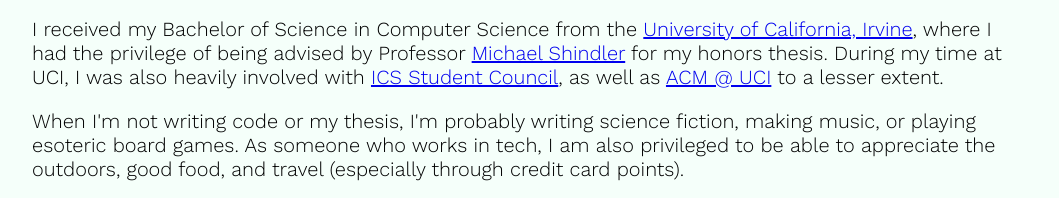
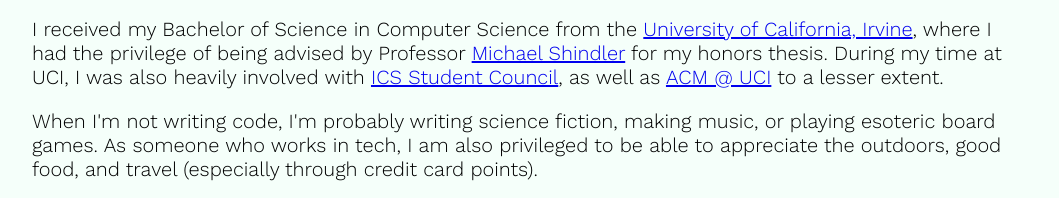
Before and after one commit to ecxyzzy/eddychen.ca, an Astro site in the folder apps/site/: page / in a window 1280 px wide. Shown: the part 373-571 px from the top of the page, without its empty margins (108-1167 px from the left). Built offline with nearby package versions, Linux system fonts and the light colour scheme; Astro itself is replaced by a stand-in of ours.

Commit message:
fix: order of operations is hard, apparently

```diff
--- a/apps/site/src/pages/index.astro
+++ b/apps/site/src/pages/index.astro
@@ -51,8 +51,8 @@
     >, as well as <a href="https://acm-uci.org">ACM @ UCI</a> to a lesser extent.
   </p>
   <p>
-    When I'm not writing code or my thesis, I'm probably writing science fiction, making music, or
-    playing esoteric board games. As someone who works in tech, I am also privileged to be able to
+    When I'm not writing code, I'm probably writing science fiction, making music, or playing
+    esoteric board games. As someone who works in tech, I am also privileged to be able to
     appreciate the outdoors, good food, and travel (especially through credit card points).
   </p>
   <p>
```
